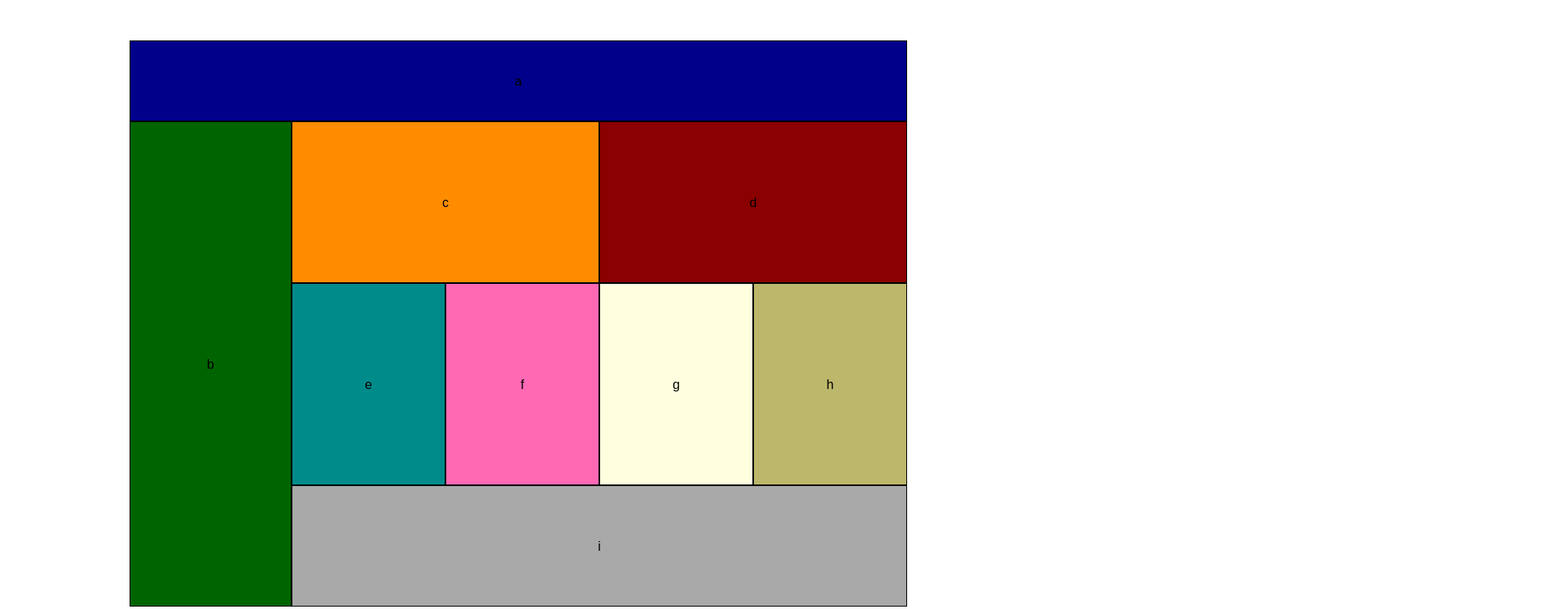
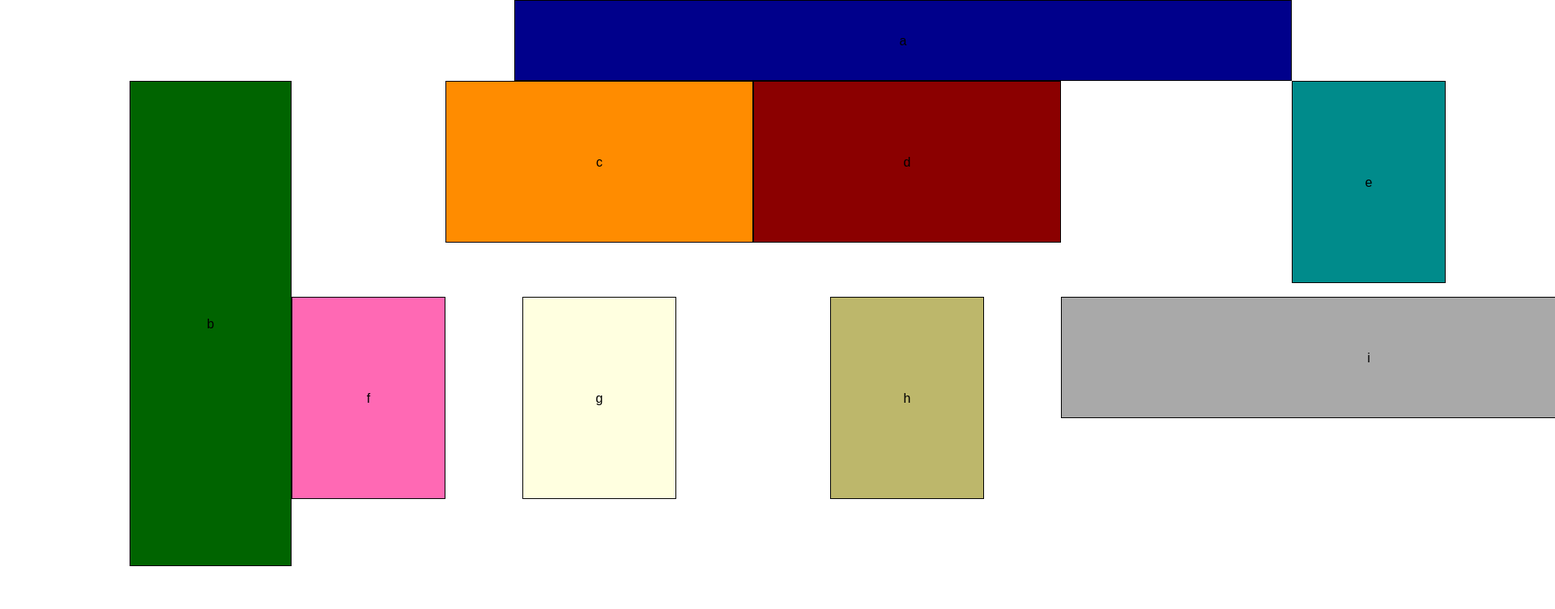
Before and after one commit to 301-jonnygraybill/lab-01, a plain HTML site: page index.html in a window 1280 px wide. Shown: the top 753 px of the page at 81% size, 1920 px wide, since content can reach past the window. Drawn offline with Linux system fonts and the light colour scheme.

Commit message:
started grid

```diff
--- a/index.html
+++ b/index.html
@@ -11,6 +11,7 @@
   <link rel="stylesheet" type="text/css" href="styles/module.css">
 </head>
 <body>
+  <section class="container">
     <header></header>
     <div id="a" class="boxes">a</div>
     <div id="b" class="boxes">b</div>
@@ -22,5 +23,6 @@
     <div id="h" class="boxes">h</div>
     <div id="i" class="boxes">i</div>
     <footer></footer>
+  </section>
 </body>
 </html>
--- a/styles/base.css
+++ b/styles/base.css
@@ -2,12 +2,8 @@ html {
   margin: 0 auto;
   text-align: center;
   font-family: Arial;
+  width: 480px;
 }
-
-@media only screen and (max-width: 767px) {
-  html {
-    width: 480px;
-  }
 
   #a, #b, #c, #d #i {
     width: 480px;
@@ -80,7 +76,6 @@ html {
   #i {
     background-color: gray;
   }
-}
 
 @media only screen and (min-width: 768px) {
   html {
@@ -88,9 +83,23 @@ html {
   }
 
   #a {
+    grid-column-start: 1;
+    grid-column-end: 6;
+    grid-row-start: 1;
+    grid-row-end: 2;
+  }
+
+  #a {
     width: 960px;
     height: 100px;
     line-height: 100px;
+  }
+
+  #b {
+    grid-column-start: 1;
+    grid-column-end: 2;
+    grid-row-start: 2;
+    grid-row-end: 5;
   }
 
   #b {
--- a/styles/layout.css
+++ b/styles/layout.css
@@ -1,5 +1,4 @@
 div {
-  float: left;
   border: 1px solid black;
 }
 
@@ -7,3 +6,7 @@ div {
   margin: 0px auto;
   box-sizing: border-box;
 }
+
+.container {
+  display: grid;
+}
```
Lines whose indentation alone changed are shown as unchanged.
